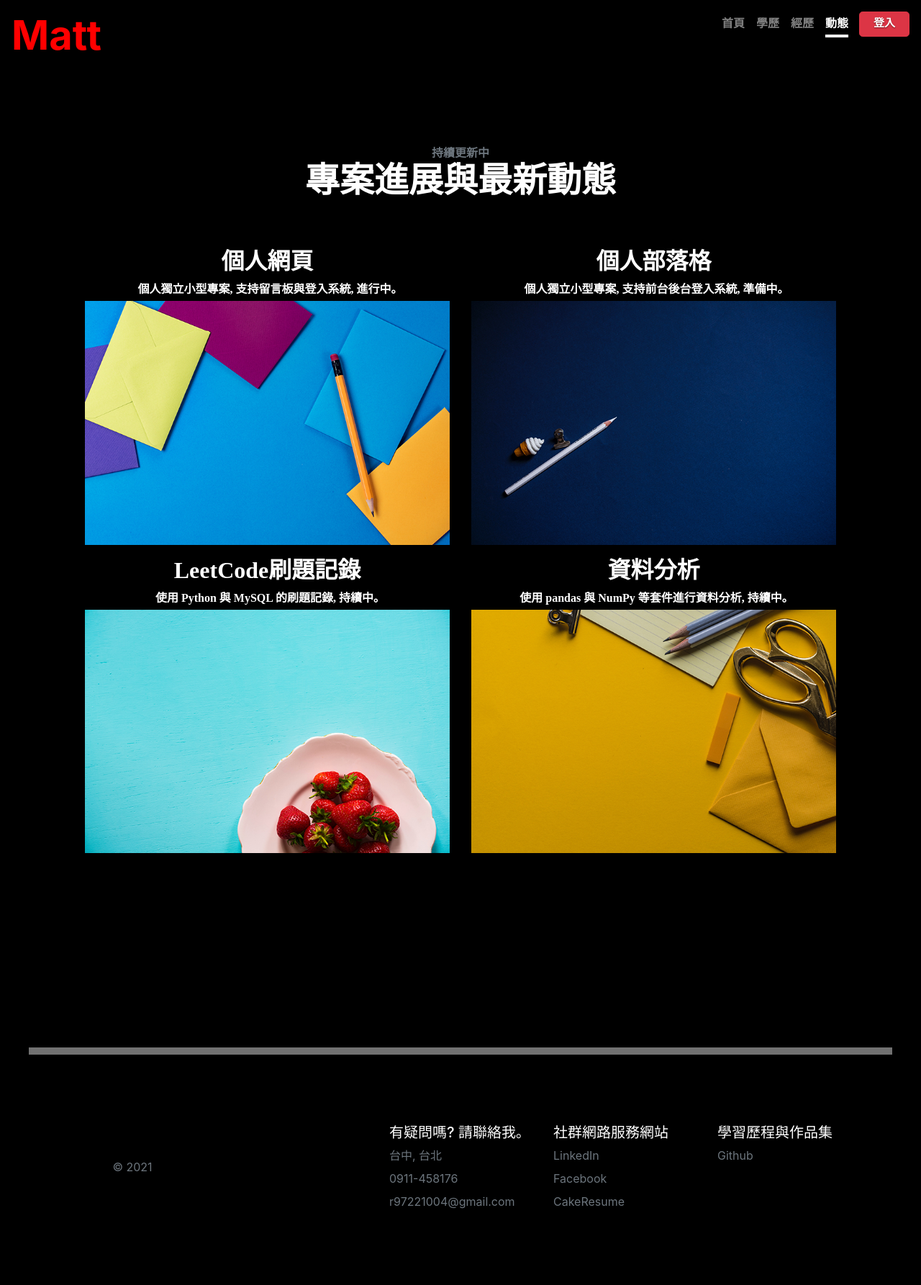
After one commit to r97221004/SideProject01-PersonalWeb, a Flask app: page /story in a window 1280 px wide. The commit adds this page. Shown: the whole page at 72% size. Run offline with Flask 2, Linux system fonts and the light colour scheme; some libraries are stand-ins or nearby versions.

Commit message:
個人網站第二版

```diff
--- a/PersonalWeb/static/css/style.css
+++ b/PersonalWeb/static/css/style.css
@@ -35,7 +35,7 @@ body {
   display: flex;
   color: #fff;
   text-shadow: 0 .05rem .1rem rgba(0, 0, 0, .5);
-  box-shadow: inset 0 0 5rem rgba(0, 0, 0, .5);
+  box-shadow: inset 10 0 5rem rgba(0, 0, 0, .5);
 }
 
 .cover-container {
@@ -262,3 +262,108 @@ body {
 .wrong{
   font-size: 15px;
 }
+
+.login{
+  font-family:"Microsoft YaHei" ;
+  font-size: 15px;
+  font-weight: bold;
+  width: 70px;
+  height: 35px;
+  margin-left: 15px;
+  margin-top: 0px;
+  padding: .25rem 0px;
+}
+
+.inline{
+  display: inline;
+}
+
+
+input[type=text] {
+  height: 60px;
+}
+
+input[type=password] {
+  height: 60px;
+}
+
+input[type=submit] {
+  height: 60px;
+  width: 100%;
+  margin-top: 70px;
+  font-size: 20px;
+  font-weight: bold;
+  font-family:"Microsoft YaHei" ;
+}
+
+input[type=checkbox] {
+  width: 20px;
+  height: 20px;
+}
+
+
+.form-check{
+  float: left;
+  margin-top: 15px;
+}
+
+.form-check-label{
+  margin-left: 10px;
+}
+
+.lgin{
+  padding-top: 30px;
+  padding-bottom: 50px;
+  padding-right: 90px;
+  padding-left: 90px;
+  background-color:rgba(0, 0, 0, 0.2);
+  height: 550px;
+  position: absolute;
+  top: 100px;
+  left: 0px;
+  right: 0px;
+  bottom: 0px;
+  margin: auto;
+}
+
+
+.bodycls{
+  background-color:#4682B4;
+}
+
+/* -------動態網頁的定義-------- */
+
+.img-fluid {
+  max-width: 100%;
+  height: auto;
+}
+
+.content-section {
+  padding-top: 7.5rem;
+  padding-bottom: 7.5rem;
+}
+
+.content-section-heading h2, .content-section-heading .h2 {
+  font-size: 3rem;
+}
+.content-section-heading h3, .content-section-heading .h3 {
+  font-size: 1rem;
+  text-transform: uppercase;
+}
+
+caption {
+  padding-top: 0.5rem;
+  padding-bottom: 0.5rem;
+  color: #6c757d;
+  text-align: left;
+}
+
+.g-0,
+.gx-0 {
+  --bs-gutter-x: 0;
+}
+
+.px-lg-5 {
+  padding-right: 3rem !important;
+  padding-left: 3rem !important;
+}
--- a/PersonalWeb/templates/base.html
+++ b/PersonalWeb/templates/base.html
@@ -26,15 +26,22 @@
     </style>
 </head>
 
+
 <body class="text-center">
     <div class="cover-container d-flex w-100 h-100 p-3 mx-auto flex-column">
         <header class="masthead mb-auto">
         <div class="inner">
             <h3 class="masthead-brand display-4 matt">Matt</h3>
             <nav class="nav nav-masthead justify-content-center">
-            <a class="nav-link active" href="{{ url_for('index') }}">首頁</a>
+            <a {% if request.endpoint == 'index' %} class= "nav-link active" {% else %}  class= "nav-link" {% endif %} href="{{ url_for('index') }}">首頁</a>
             <a class="nav-link" href="/#education">學歷</a>
             <a class="nav-link" href="/#experience">經歷</a>
+            <a {% if request.endpoint == 'story' %} class= "nav-link active" {% else %}  class= "nav-link" {% endif %} href="{{ url_for('story')}}">動態</a>
+            {% if current_user.is_authenticated %}
+              <a class="login btn btn-lg btn-danger" href="{{ url_for('logout')}}">登出</a>
+            {% else %}
+              <a class="login btn btn-lg btn-danger" href="{{ url_for('login')}}">登入</a>
+            {% endif %}
             </nav>
         </div>
         </header>
--- /dev/null
+++ b/PersonalWeb/templates/story.html
@@ -0,0 +1,72 @@
+{% extends 'base.html' %}
+
+{% block main %}
+
+<section class="content-section" id="portfolio">
+    <div class="container px-4 px-lg-5">
+        <div class="content-section-heading text-center">
+            <h3 class="text-secondary mb-0 cont">持續更新中</h3>
+            <h2 class="mb-5 cont">專案進展與最新動態</h2>
+        </div>
+        <div class="row gx-0">
+            <div class="col-lg-6">
+                    <div class="caption">
+                        <div class="caption-content">
+                            <div class="h2 mt-3 cont">個人網頁</div>
+                            <p class="mb-1 cont">個人獨立小型專案, 支持留言板與登入系統, 進行中｡</p>
+                        </div>
+                    </div>
+                <a class="portfolio-item" href="https://github.com/r97221004/SideProject01-PersonalWeb">
+                    <img class="img-fluid" src="../static/portfolio-1.jpg" alt="..." />
+                </a>
+            </div>
+            <div class="col-lg-6">
+                    <div class="caption">
+                        <div class="caption-content">
+                            <div class="h2 mt-3 cont">個人部落格</div>
+                            <p class="mb-1 cont">個人獨立小型專案, 支持前台後台登入系統, 準備中｡</p>
+                        </div>
+                    </div>
+                <a class="portfolio-item" href="#!">
+                    <img class="img-fluid" src="../static/portfolio-2.jpg" alt="..." />
+                </a>
+            </div>
+            <div class="col-lg-6">
+                    <div class="caption">
+                        <div class="caption-content">
+                            <div class="h2 mt-3 cont">LeetCode刷題記錄</div>
+                            <p class="mb-1 cont">使用 Python 與 MySQL 的刷題記錄, 持續中｡</p>
+                        </div>
+                    </div>
+                <a class="portfolio-item" href="#!">
+                    <img class="img-fluid" src="../static/portfolio-3.jpg" alt="..." />
+                </a>
+            </div>
+            <div class="col-lg-6">
+                    <div class="caption">
+                        <div class="caption-content">
+                            <div class="h2 mt-3 cont">資料分析</div>
+                            <p class="mb-1 cont">使用 pandas 與 NumPy 等套件進行資料分析, 持續中｡</p>
+                        </div>
+                    </div>
+                <a class="portfolio-item" href="#!">
+                    <img class="img-fluid" src="../static/portfolio-4.jpg" alt="..." />
+                </a>
+            </div>
+        </div>
+    </div>
+</section>
+
+
+<center ><div class="divider1"></div></center>
+
+
+
+
+
+
+
+
+
+
+{% endblock %}
--- a/PersonalWeb/views.py
+++ b/PersonalWeb/views.py
@@ -1,8 +1,10 @@
+import re
 from flask.helpers import url_for
-from PersonalWeb.models import Message
-from PersonalWeb.forms import HelloForm
+from PersonalWeb.models import Message, User
+from PersonalWeb.forms import HelloForm, LoginForm
 from PersonalWeb import app, db
 from flask import render_template, flash, redirect
+from flask_login import current_user, login_user, logout_user, login_required
 
 
 
@@ -25,3 +27,49 @@ def message():
 
     messages = Message.query.order_by(Message.timestamp.desc()).all()
     return render_template('message.html', form = form, messages = messages)
+
+
+@app.route('/message/delete/<int:message_id>', methods = ['POST'])
+@login_required
+def delete_message(message_id):
+    message = Message.query.get_or_404(message_id)
+    db.session.delete(message)
+    db.session.commit()
+    flash('留言已經刪除')
+    return redirect(url_for('message'))
+
+@app.route('/login', methods = ['GET', 'POST'])
+def login():
+    if current_user.is_authenticated:
+        return redirect(url_for('index'))
+
+    form = LoginForm()
+    if form.validate_on_submit():
+        username = form.username.data
+        password = form.password.data
+        remember = form.remember.data
+        user = User.query.first()
+
+        if user:
+            # 驗證用戶名和密碼
+            if username == user.username and user.validate_password(password):
+                login_user(user, remember) # 登入用戶
+                flash('歡迎回來')
+                return redirect(url_for('index'))
+            flash('錯誤的使用者或密碼')
+        else:
+            flash('沒有此使用者')
+    return render_template('login.html', form = form)
+
+
+@app.route('/logout')
+@login_required
+def logout():
+    logout_user()
+    flash('成功登出')
+    return redirect(url_for('index'))
+
+
+@app.route('/story')
+def story():
+    return render_template('story.html')
```
Also changed, not shown: PersonalWeb/__init__.py (+15 -1 lines), PersonalWeb/commands.py (added, +63 -0 lines), PersonalWeb/forms.py (+8 -2 lines), PersonalWeb/models.py (+15 -1 lines), PersonalWeb/templates/index.html (+7 -0 lines), PersonalWeb/templates/login.html (added, +75 -0 lines), PersonalWeb/templates/message.html (+6 -1 lines), PersonalWeb/static/portfolio-1.jpg (added), PersonalWeb/static/portfolio-2.jpg (added), PersonalWeb/static/portfolio-3.jpg (added), PersonalWeb/static/portfolio-4.jpg (added), data.db.
